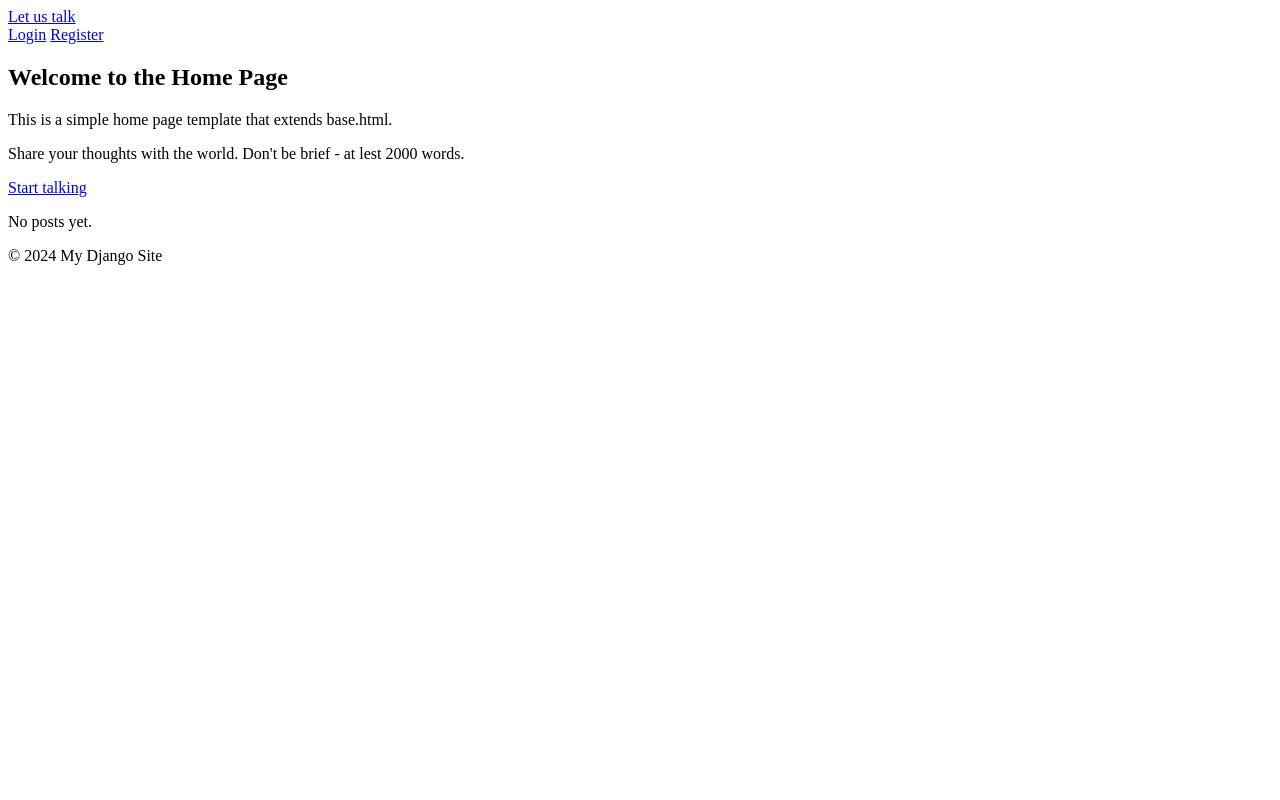
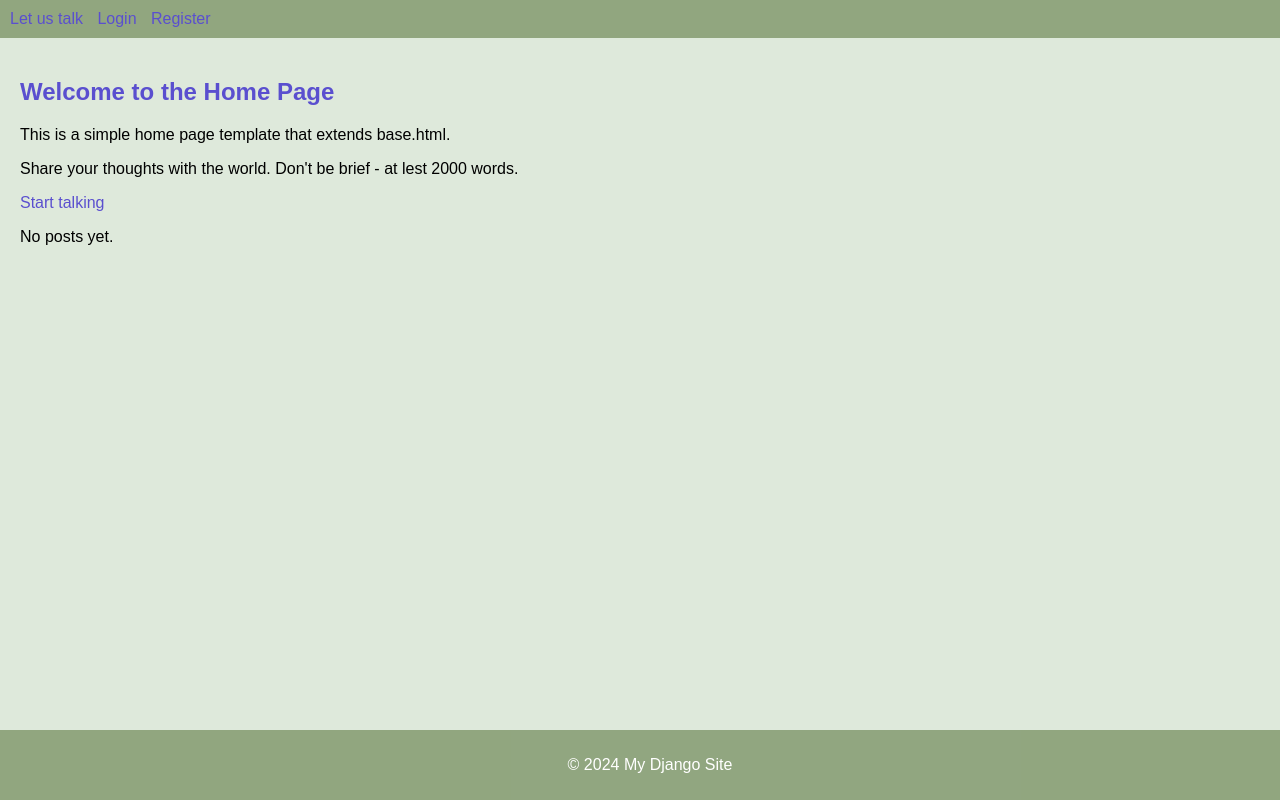
Before and after one commit to kis619/softuni-django-final-project, a Django app: page / in a window 1280 px wide. Run offline with Django 5.2, Linux system fonts and the light colour scheme; data that the repository does not hold is empty.

Commit message:
added initial styles

```diff
--- /dev/null
+++ b/static/css/home.css
@@ -0,0 +1,14 @@
+.post {
+    box-shadow: 0 4px 8px 0 rgba(0, 0, 0, 0.2);
+    max-width: 300px;
+    margin: auto;
+    text-align: center;
+    font-family: arial;
+    background-color: rgba(82, 112, 53, 0.18);
+    margin: 1em;
+    display: inline-block;
+}
+
+.post:hover {
+    box-shadow: 0 8px 16px 0 rgba(0, 0, 0, 0.2);
+}
--- a/static/css/styles.css
+++ b/static/css/styles.css
@@ -6,3 +6,50 @@
     width: auto;
     height: auto;
 }
+
+body {
+    font-family: Arial, sans-serif;
+    margin: 0;
+    padding: 0;
+    background-color: rgba(215, 229, 211, 0.81);
+}
+
+
+nav {
+    background-color: rgba(82, 112, 53, 0.55);
+
+    padding: 10px;
+}
+
+nav a {
+    margin-right: 10px;
+    text-decoration: none;
+    color: #5A4FCF;
+}
+
+main {
+    padding: 20px;
+}
+
+footer {
+    background-color: rgba(82, 112, 53, 0.55);
+    color: white;
+    text-align: center;
+    padding: 10px;
+    position: fixed;
+    bottom: 0;
+    width: 100%;
+}
+
+h2 {
+    color: #5A4FCF;
+}
+
+a {
+    color: #5A4FCF;
+    text-decoration: none;
+}
+
+a:hover {
+    color: #B57EDC;
+}
--- a/templates/base.html
+++ b/templates/base.html
@@ -9,10 +9,9 @@
     {% block extra_head %}{% endblock extra_head %}
 </head>
 <body>
-<header>
+<nav>
     <a href="{% url 'home' %}">Let us talk</a>
-</header>
-<nav>
+
     {% if user.is_authenticated %}
         <a href="{% url 'profile_detail' %}">Profile</a>
         <form method="post" action="{% url 'logout' %}">
--- a/templates/home/home.html
+++ b/templates/home/home.html
@@ -1,4 +1,9 @@
 {% extends "base.html" %}
+{% load static %}
+
+{% block extra_head %}
+    <link rel="stylesheet" type="text/css" href="{% static 'css/home.css' %}">
+{% endblock extra_head %}
 
 {% block title %}Home - My Website{% endblock %}
 
@@ -11,7 +16,9 @@
             Don't be brief - at lest 2000 words.
         </p>
         <a href="{% url 'posts_list' %}">Start talking </a>
-       {% include 'fragments/_posts_loop.html' %}
+        <div>
+            {% include 'fragments/_posts_loop.html' %}
+        </div>
 
     </section>
 {% endblock %}
```
